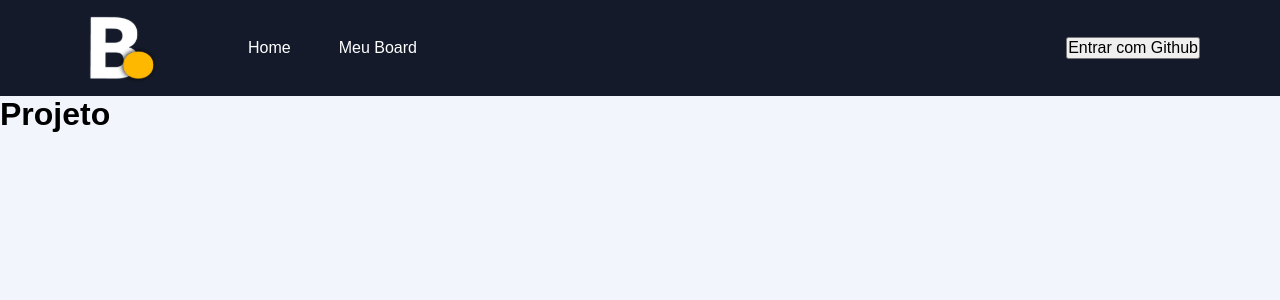
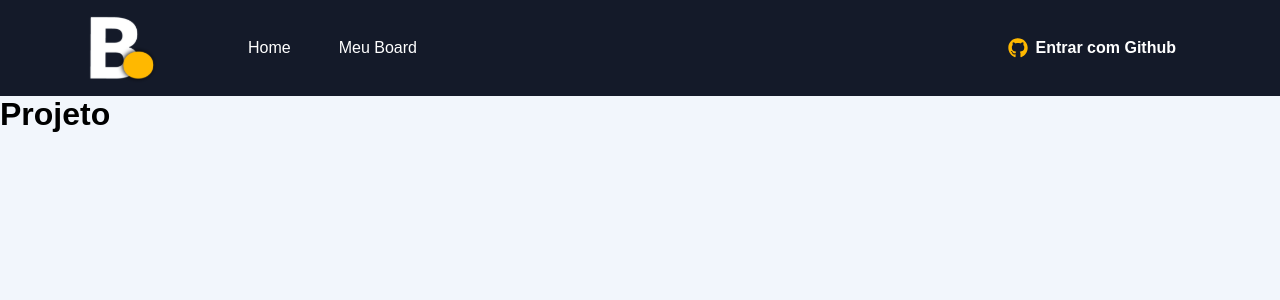
Before and after one commit to Sawyo-Fernands/Board, a Next.js app in the folder board/: page / in a window 1280 px wide. Shown: the top 300 px of the page. Built offline with nearby package versions, Linux system fonts and the light colour scheme.

Commit message:
Adicionando componente SignInButton

```diff
--- /dev/null
+++ b/board/src/components/SignInButton/index.tsx
@@ -0,0 +1,29 @@
+import styles from './styles.module.scss'
+import {FaGithub} from 'react-icons/fa'
+import {FiX} from 'react-icons/fi'
+
+
+export function SignInButton(){
+
+    const session=false
+
+    return session ? (
+        <button type='button'
+         className={styles.button}
+         onClick={()=>{}}
+        >
+            <img src="https://sujeitoprogramador.com/steve.png" alt="foto do usuário" />
+            Olá, Sawyo
+            <FiX  color="#737380" className={styles.closeIcon}/>
+
+            </button>
+    ) : (
+        <button type='button'
+         className={styles.button}
+         onClick={()=>{}}
+        >
+            <FaGithub  color="#FFB800"/>
+            Entrar com Github
+            </button>
+    )
+}
--- /dev/null
+++ b/board/src/components/SignInButton/styles.module.scss
@@ -0,0 +1,34 @@
+
+
+.button{
+    height: 2.5rem;
+    border-radius: 3rem;
+    background-color: transparent;
+    border: 0;
+    display: flex;
+    align-items: center;
+    gap: 0.5rem;
+    padding: 0 1.5rem;
+    color: #fff;
+    font-weight: bold;
+    transition: filter 0.2s;
+
+    svg{
+        width: 20px;
+        height: 20px;
+
+    }
+    svg.closeIcon{
+        margin-left: 1rem;
+    }
+    img{
+        width: 35px;
+        height: 35px;
+        border-radius: 50%;
+        margin-right: 1rem;
+    }
+
+    &:hover{
+        filter: brightness(0.8);
+    }
+}
--- a/board/src/components/header/index.tsx
+++ b/board/src/components/header/index.tsx
@@ -1,5 +1,6 @@
 import styles from './styles.module.scss'
 import Link from 'next/link'
+import { SignInButton } from '../SignInButton'
 
 export function Header(){
     return(
@@ -15,7 +16,7 @@ export function Header(){
                     <Link href={'/board'}><a >Meu Board</a></Link>
                 </nav>
 
-                <button>Entrar com Github</button>
+                <SignInButton/>
             </div>
         </header>
     )
```
